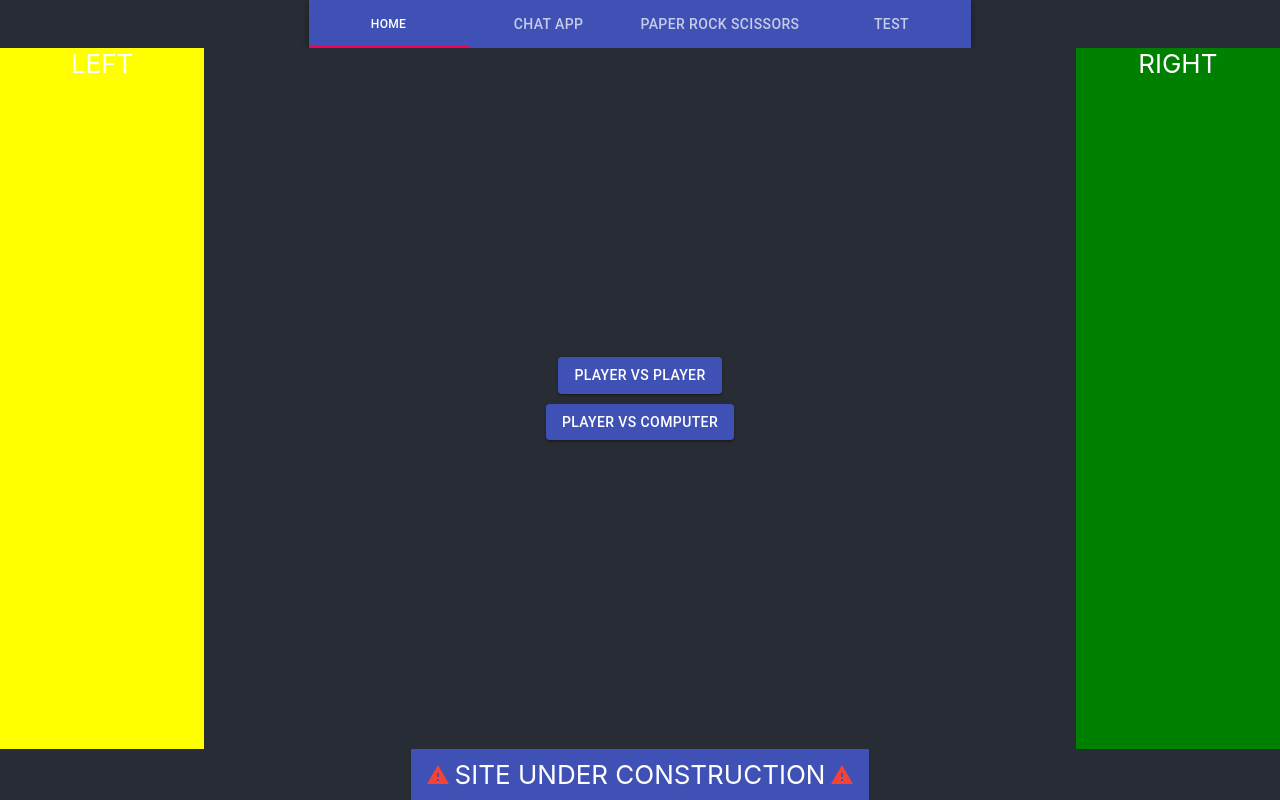
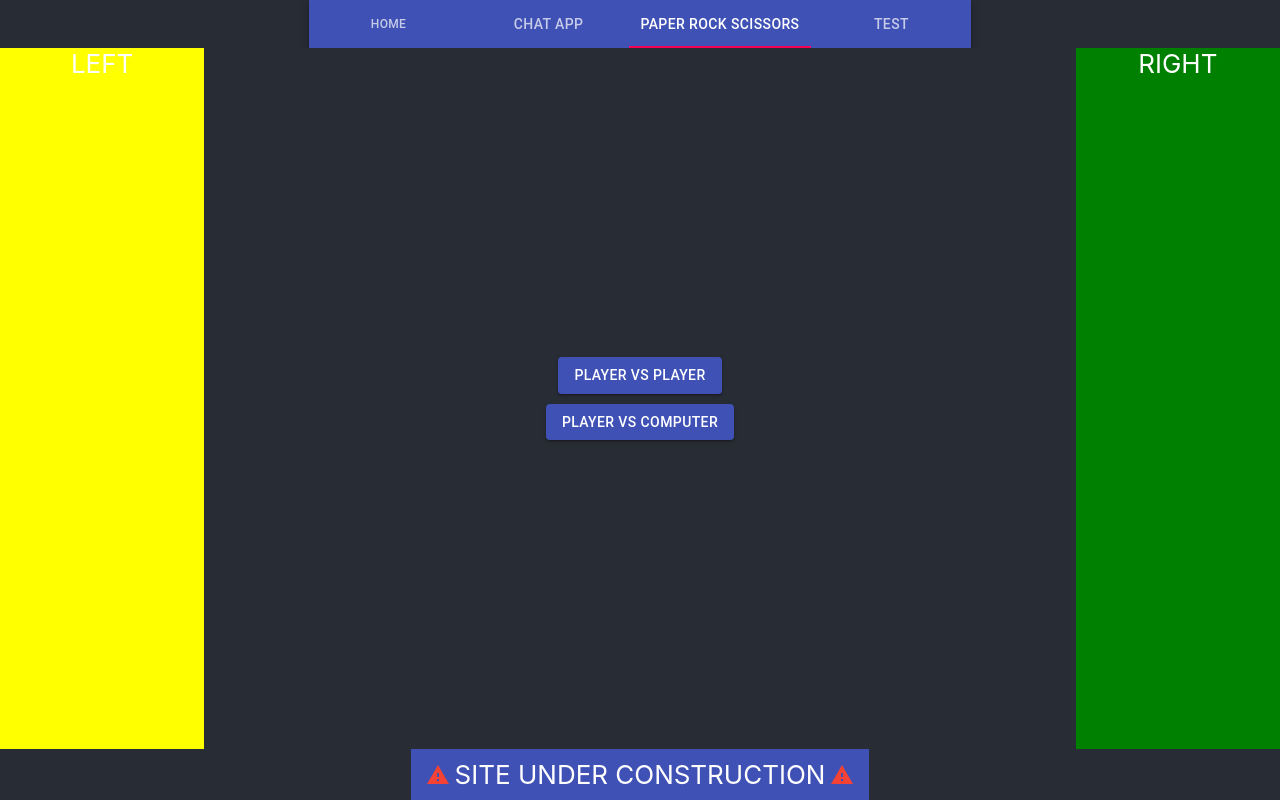
Before and after one commit to TeacHKal/webapp-react-ts, a React (Create React App) app: page /rps in a window 1280 px wide. Built offline with nearby package versions, Linux system fonts and the light colour scheme; no server answers.

Commit message:
navMenu selector path

```diff
--- a/src/components/RouterSwitch/index.tsx
+++ b/src/components/RouterSwitch/index.tsx
@@ -6,6 +6,9 @@ import {RockPaperScissorsScreen} from "../../ui/screens/rockPaperScissorsScreen"
 function RouterSwitch() {
     return (
         <Switch>
+            <Route exact path="/">
+
+            </Route>
             <Route exact path="/chatapp">
                 <ChatApp height={550}/>
             </Route>
--- a/src/components/navMenu/index.tsx
+++ b/src/components/navMenu/index.tsx
@@ -1,9 +1,11 @@
-import React from 'react';
+import React, {useEffect} from 'react';
 import { makeStyles, Theme } from '@material-ui/core/styles';
 import AppBar from '@material-ui/core/AppBar';
 import Tabs from '@material-ui/core/Tabs';
 import Tab from '@material-ui/core/Tab';
 import {RouteComponentProps, withRouter} from "react-router-dom";
+import {todolistItemAdd} from "../../store/toDoList";
+import {useSelector} from "react-redux";
 
 interface props extends RouteComponentProps {}
 
@@ -24,6 +26,13 @@ const useStyles = makeStyles((theme: Theme) => ({
 const NavMenu: React.FC<props> = (props) => {
     const classes = useStyles();
     const [value, setValue] = React.useState('/');
+
+    const currentRouterPath= useSelector((state: any) => state.router.location.pathname);
+
+    useEffect(() => {
+        setValue('/test');
+        setValue(currentRouterPath);
+    }, [])
 
     const goToRouterPath = (path: string) => {
         props.history.push(path);
```
